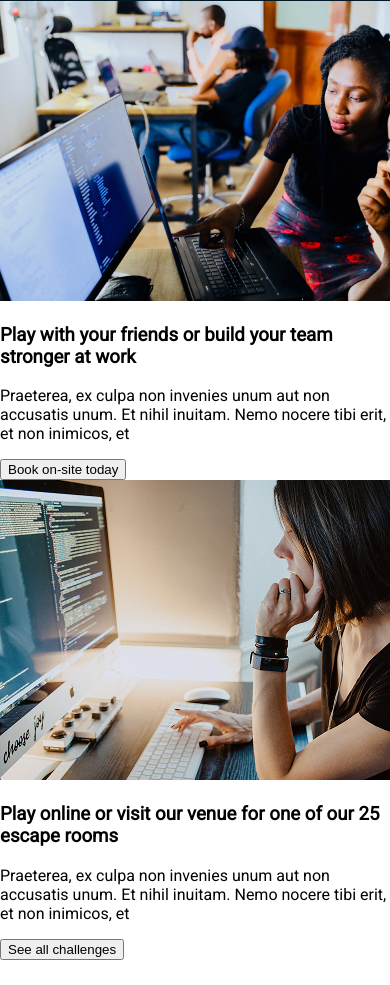
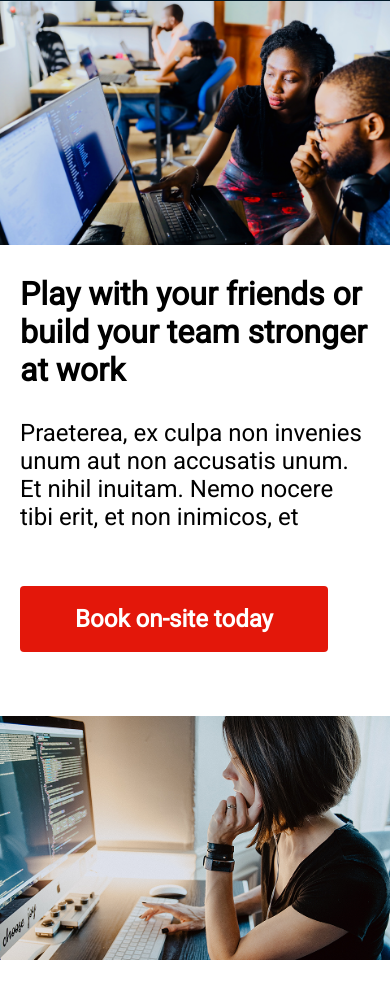
Before and after one commit to WilliamMatton/lernia-esc, a website: page index.html in a window 390 px wide. Shown: the part 2239-3224 px from the top of the page. Before the commit the page ends 3199 px from the top, so only its background shows below. Drawn offline with Linux system fonts and the light colour scheme.

Commit message:
Implement responsive styling for the webpage section detailing ESC:s on-site and online challenges.

```diff
--- a/src/main.scss
+++ b/src/main.scss
@@ -4,6 +4,7 @@
 @use 'sections/reviews.scss';
 @use 'sections/challenges.scss';
 @use 'sections/story.scss';
+@use 'sections/details.scss';
 
 html, body {
     overflow-x: hidden;
--- /dev/null
+++ b/src/sections/details.scss
@@ -0,0 +1,64 @@
+@use '../lib.scss' as *;
+
+.details {
+    display: grid;
+    grid-template-rows: auto;
+    margin-bottom: 100px;
+
+    @include resolutionThresholdX(1000px) {
+        grid-template-columns: 50vw 50vw;
+        grid-template-rows: auto auto;
+        margin-bottom: 183px;
+        min-height: 920px;
+    }
+}
+
+.details__image1, .details__image2 {
+    width: 100%;
+    height: auto;
+    max-height: 460px;
+    object-fit: cover;
+
+    @include resolutionThresholdX(1000px) {
+        height: 100%;
+    }
+}
+
+.details__image2 {
+    @include resolutionThresholdX(1000px) {
+        grid-column: 2 / 3;
+        grid-row: 2 / 3;
+    }
+}
+
+.indepthOnSite, .indepthOnline {
+    padding: 0 20px 0 20px;
+    margin: 30px 0 64px 0;
+
+    @include resolutionThresholdX(1000px) {
+        margin: 57px 0;
+        padding: 0 calc((100% - 416px) / 2) 0;
+    }
+}
+
+.indepthOnSite__title, .indepthOnline__title {
+    margin: 0;
+    font-size: 32px;
+}
+
+.indepthOnSite__description, .indepthOnline__description {
+    margin: 30px 0 55px;
+    font-size: 24px;
+
+    @include resolutionThresholdX(1000px) {
+        margin: 25px 0;
+    }
+}
+
+.indepthOnSite__bookButton, .indepthOnline__seeChallengesButton {
+    @include blockButtonTemplate;
+    width: $block_button_large_width;
+    height: $block_button_large_height;
+    color: white;
+    background-color: $specification_color_red;
+}
```
Also changed, not shown: output.css.
